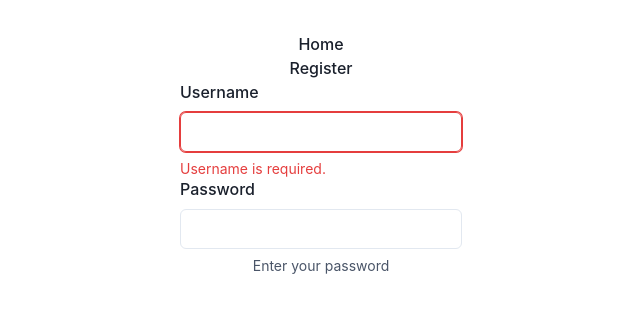
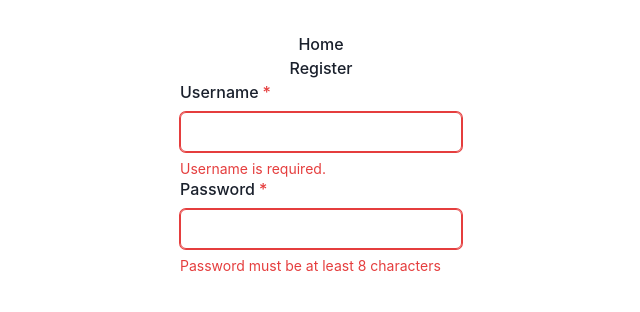
Before and after one commit to LeMitch1/e-commerce, a React (Vite) app: page /register in a window 1280 px wide. Shown: the top 312 px of the page, without its empty margins (319-959 px from the left). Built offline with nearby package versions, Linux system fonts and the light colour scheme.

Commit message:
Check to ensure password is valid

```diff
--- a/src/components/Register.jsx
+++ b/src/components/Register.jsx
@@ -8,30 +8,26 @@
 import { useState } from "react";
 
 export default function Register() {
-  const [username, setUserName] = useState("");
+  const [username, setUsername] = useState("");
   const [password, setPassword] = useState("");
-  const handleUserNameChange = (e) => setUserName(e.target.value);
+  const handleUsernameChange = (e) => setUsername(e.target.value);
   const handlePasswordChange = (e) => setPassword(e.target.value);
   const isError = username === "";
 
-  const validPassword = password.length > 7;
-
-  // WORK ON PASSWORD
+  const validPassword = password.length < 7;
 
   return (
     <>
-      <FormControl isInvalid={isError}>
+      <FormControl isInvalid={isError} isRequired>
         <FormLabel>Username</FormLabel>
-        <Input type="text" value={username} onChange={handleUserNameChange} />
+        <Input type="text" value={username} onChange={handleUsernameChange} />
         {!isError ? (
-          <FormHelperText>
-            Enter the username you'd like to receive the newsletter on.
-          </FormHelperText>
+          <FormHelperText>Please enter your username</FormHelperText>
         ) : (
           <FormErrorMessage>Username is required.</FormErrorMessage>
         )}
       </FormControl>
-      <FormControl isInvalid={validPassword}>
+      <FormControl isInvalid={validPassword} isRequired>
         <FormLabel>Password</FormLabel>
         <Input
           type="password"
```
